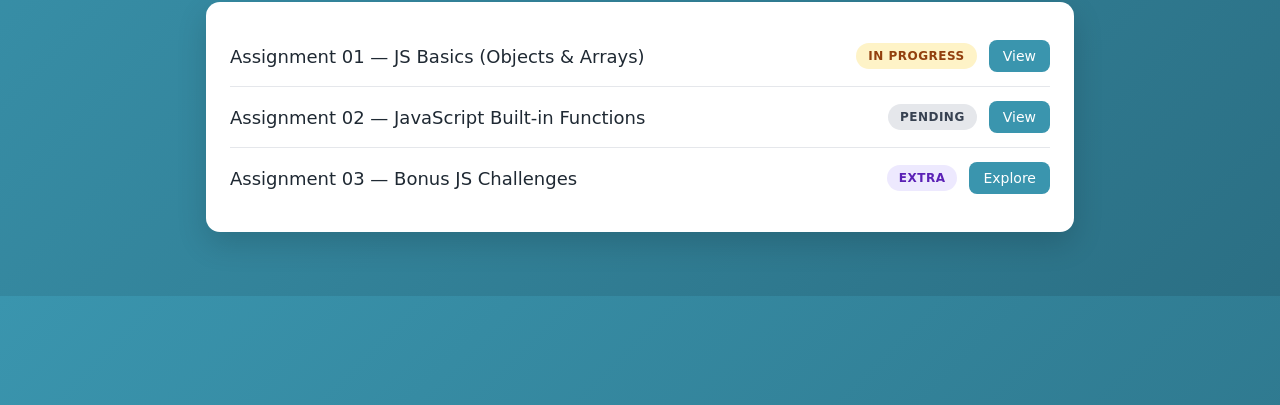
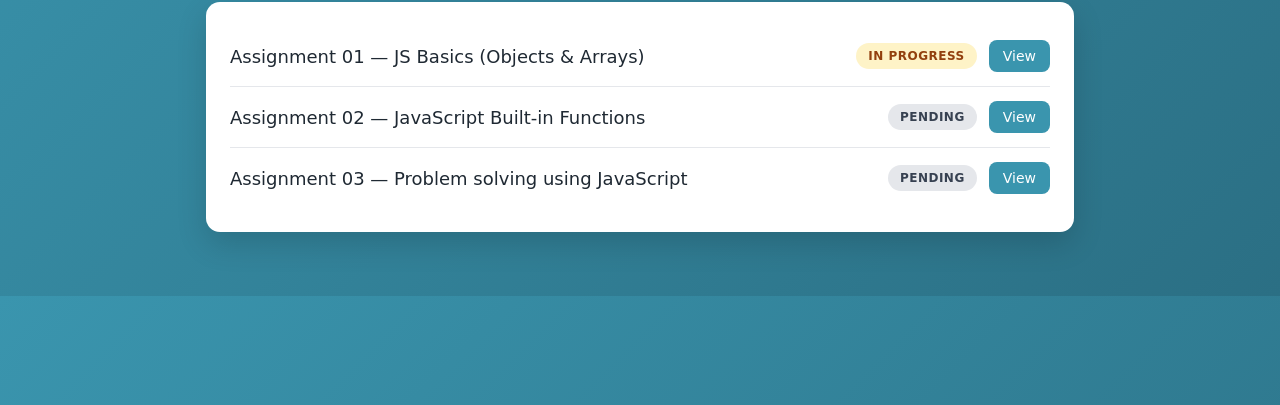
Before and after one commit to Amagicia/100xdevs_Web, a plain HTML site: page index.html in a window 1280 px wide. Shown: the part 395-800 px from the top of the page. Drawn offline with Linux system fonts and the light colour scheme; a web font is replaced by a local one.

Commit message:
Week  - 02 A-2,A-3 added

```diff
--- a/index.html
+++ b/index.html
@@ -134,7 +134,7 @@
         <span>Assignment 01 — Login Page of Elevenlabs</span>
         <div class="right">
           <span class="status done">Done</span>
-          <a href="./Week-01/Assignment-01/index.html">View</a>
+          <a href="./Week-01/Assignment-01/index.html" target="_blank">View</a>
         </div>
       </div>
 
@@ -142,7 +142,7 @@
         <span>Assignment 02 — Contact Page of Elevenlabs</span>
         <div class="right">
           <span class="status done">Done</span>
-          <a href="./Week-01/Assignment-02/index.html">View</a>
+          <a href="./Week-01/Assignment-02/index.html" target="_blank">View</a>
         </div>
       </div>
     </div>
@@ -154,7 +154,7 @@
         <span>Assignment 01 — JS Basics (Objects & Arrays)</span>
         <div class="right">
           <span class="status progress">In Progress</span>
-          <a href="./Week-02/JS-Basic/">View</a>
+          <a href="https://github.com/Amagicia/100xdevs_Web/tree/main/Week-02/JS-Basic" target="_blank">View</a>
         </div>
       </div>
 
@@ -162,15 +162,15 @@
         <span>Assignment 02 — JavaScript Built-in Functions</span>
         <div class="right">
           <span class="status pending">Pending</span>
-          <a href="./Week-02/JS-inbuilt/">View</a>
+          <a href="https://github.com/Amagicia/100xdevs_Web/tree/main/Week-02/JS-inbuilt" target="_blank">View</a>
         </div>
-      </div>
+    </div>
 
-      <div class="assignment">
-        <span>Assignment 03 — Bonus JS Challenges</span>
+    <div class="assignment">
+        <span>Assignment 03 —  Problem solving using JavaScript</span>
         <div class="right">
-          <span class="status extra">Extra</span>
-          <a href="#">Explore</a>
+            <span class="status pending">Pending</span>
+            <a href="https://github.com/Amagicia/100xdevs_Web/tree/main/Week-02/JS-01" target="_blank">View</a>
         </div>
       </div>
     </div>
```
Also changed, not shown: 1 other file.
